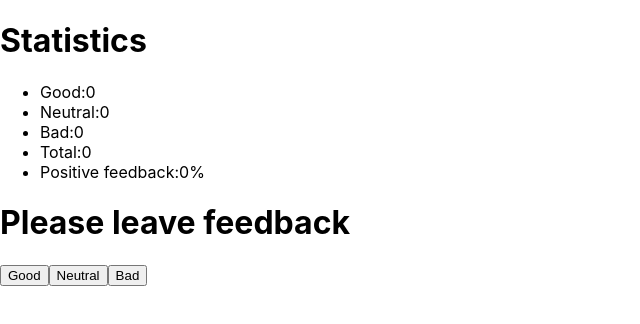
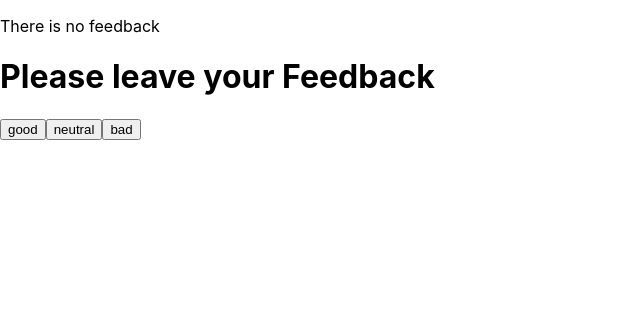
Before and after one commit to Vladimir-Plotnikov/goit-react-hw-02-feedback, a React (Create React App) app: page / in a window 1280 px wide. Shown: the top 324 px of the page, without its empty margins (0-640 px from the left). Built offline with nearby package versions, Linux system fonts and the light colour scheme.

Commit message:
Commitfirstpart
Commitfirstpart

```diff
--- a/src/components/App.jsx
+++ b/src/components/App.jsx
@@ -1,12 +1,64 @@
-import React from 'react';
-// import Feedback from './Feedback/Feedback';
+import React, { Component } from 'react';
+import Feedback from './Feedback/Feedback';
 import Statistics from './Statistics/Statistics';
+import Section from './Section/Section'
+import Notification from './Notification/Notification';
 
-export const App = () => {
-  return (<div>
-    {/* <Feedback /> */}
-    <Statistics
-    />
-  </div>
-  )
+export class App extends Component{
+            state = {
+        good: 0,
+        neutral: 0,
+        bad: 0,
+            };
+
+  leaveFeedback = (option) => {
+     this.setState(prevState => {
+            return {
+                [option]: prevState[option] +=1
+            }
+        }
+        )}
+
+  countTotalFeedback = () => {
+    return this.state.good + this.state.neutral + this.state.bad
+  };
+
+  countPositiveFeedbackPercentage = () => {
+    if (!this.countTotalFeedback()) {
+      return 0;
+    }
+    return Math.round((this.state.good / this.countTotalFeedback()) * 100);
+  };
+
+
+  render() {
+    const {good}= this.state
+    const {neutral} = this.state
+    const {bad} = this.state
+
+    return (
+      <div>
+        {this.countTotalFeedback()
+          ?
+          (<Section title="Statistics">
+        <Statistics
+          good={good}
+          neutral={neutral}
+          bad={bad}
+          total={this.countTotalFeedback()}
+          positivePercentage ={this.countPositiveFeedbackPercentage()}
+          />
+        </Section>
+        ) : (
+          <Notification message="There is no feedback"/>
+          )}
+        <Section title="Please leave your Feedback">
+   <Feedback
+          options={['good', 'neutral', 'bad']}
+          onleaveFeedback ={this.leaveFeedback}
+        />
+        </Section>
+</div>
+    )
+  }
 }
--- a/src/components/Feedback/Feedback.jsx
+++ b/src/components/Feedback/Feedback.jsx
@@ -1,14 +1,21 @@
 import React from "react";
+import PropTypes from 'prop-types'
 
-const Feedback = ({ onGood, onNeutral, onBad }) => {
-    return (<div>
-        <h1>Please leave feedback</h1>
+const Feedback = ({ options, onleaveFeedback}) => {
+    return (
         <div>
-            <button type='button' onClick={onGood}>Good</button>
-            <button type='button' onClick={onNeutral}>Neutral</button>
-            <button type='button' onClick={onBad}>Bad</button>
+            {options.map(option=>( <button
+                type="button"
+                key={option}
+                onClick ={()=> onleaveFeedback(option)}
+            >{option}</button>))}
         </div>
-    </div > )
+ )
 };
 
 export default Feedback;
+
+Feedback.propTypes = {
+    options: PropTypes.arrayOf(PropTypes.string).isRequired,
+    onleaveFeedback: PropTypes.func.isRequired
+}
--- /dev/null
+++ b/src/components/Notification/Notification.jsx
@@ -0,0 +1,11 @@
+import PropTypes from 'prop-types'
+
+function Notification({ message }) {
+    return <p>{message}</p>
+}
+
+Notification.propTypes = {
+    message: PropTypes.string.isRequired,
+}
+
+export default Notification
--- /dev/null
+++ b/src/components/Section/Section.jsx
@@ -0,0 +1,17 @@
+import PropTypes from 'prop-types'
+
+function Section({ title, children }) {
+    return (
+        <div>
+            <h1>{title}</h1>
+            {children}
+        </div>
+    );
+}
+
+export default Section
+
+Section.proprTypes = {
+    title: PropTypes.string,
+    children: PropTypes.node
+};
--- a/src/components/Statistics/Statistics.jsx
+++ b/src/components/Statistics/Statistics.jsx
@@ -1,65 +1,26 @@
-import React,{Component} from 'react';
-// import PropTypes from 'prop-types'
-import Feedback from 'components/Feedback/Feedback';
+import React from 'react';
+import PropTypes from 'prop-types'
 
-class Statistics extends Component {
-            state = {
-        good: 0,
-        neutral: 0,
-        bad: 0,
-    };
+function Statistics({ good, neutral, bad, total, positivePercentage }) {
+    return (
+        <div>
+                <ul>
+        <li>Good:<span className='GoodValue'>{good}</span></li>
+        <li>Neutral:<span className='NeutralValue'>{neutral}</span></li>
+        <li>Bad:<span className='BadValue'>{bad}</span></li>
+        <li>Total:<span className='TotalValue'>{total}</span></li>
+        <li>Positive feedback:<span className='Positive feedback'>{positivePercentage}%</span></li>
+            </ul>
+        </div>
+    )
+}
 
-      countTotalFeedback = () => {
-    return this.state.good + this.state.neutral + this.state.bad
-  };
+export default Statistics;
 
-  countPositiveFeedbackPercentage = () => {
-    if (!this.countTotalFeedback()) {
-      return 0;
-    }
-    return Math.round((this.state.good / this.countTotalFeedback()) * 100);
-  };
-
-
-    handleGood = () => {
-        this.setState(prevState => {
-            return {
-                good: prevState.good += 1,
-            }
-        });
-    };
-    handleNeutral = () => {
-        this.setState(prevState => {
-            return {
-                neutral: prevState.neutral +=1
-            }
-        }
-        )
-    };
-    handleBad = () => {
-        this.setState(prevState => {
-            return {
-                bad: prevState.bad +1
-            }
-        })
-    }
-
-    render() {
-        return (
-                 <div>
-                <h1>Statistics</h1>
-                <ul>
-        <li>Good:<span className='GoodValue'>{this.state.good}</span></li>
-        <li>Neutral:<span className='NeutralValue'>{this.state.neutral}</span></li>
-        <li>Bad:<span className='BadValue'>{this.state.bad}</span></li>
-        <li>Total:<span className='TotalValue'>{this.countTotalFeedback()}</span></li>
-        <li>Positive feedback:<span className='Positive feedback'>{this.countPositiveFeedbackPercentage()}%</span></li>
-                </ul>
-                 <Feedback
-                    onGood={this.handleGood}
-                    onNeutral={this.handleNeutral}
-                    onBad={this.handleBad} />
-</div>
-    )}
+Statistics.propTypes = {
+    good: PropTypes.number.isRequired,
+    neutral: PropTypes.number.isRequired,
+    bad: PropTypes.number.isRequired,
+    total: PropTypes.number.isRequired,
+    positivePercentage: PropTypes.number.isRequired
 }
-export default Statistics;
```
